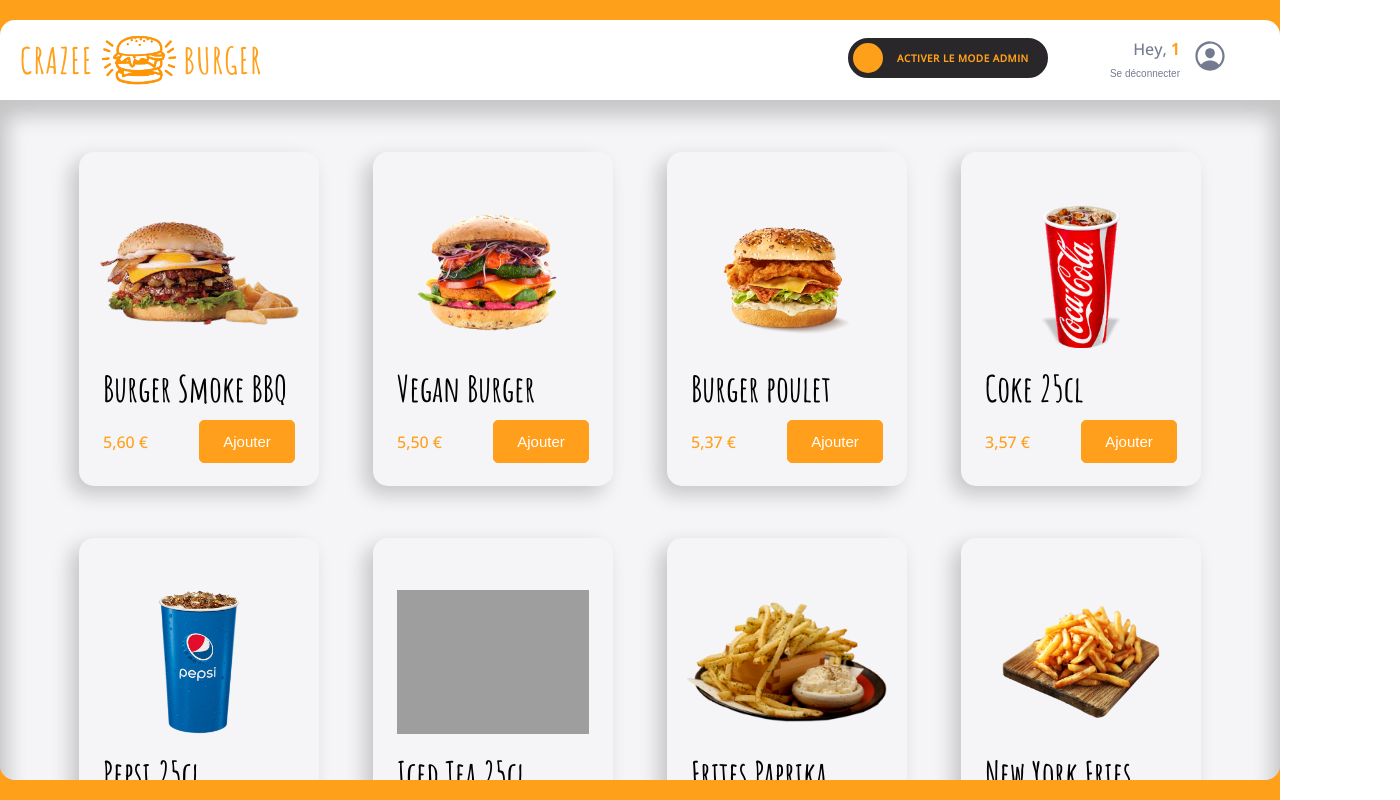
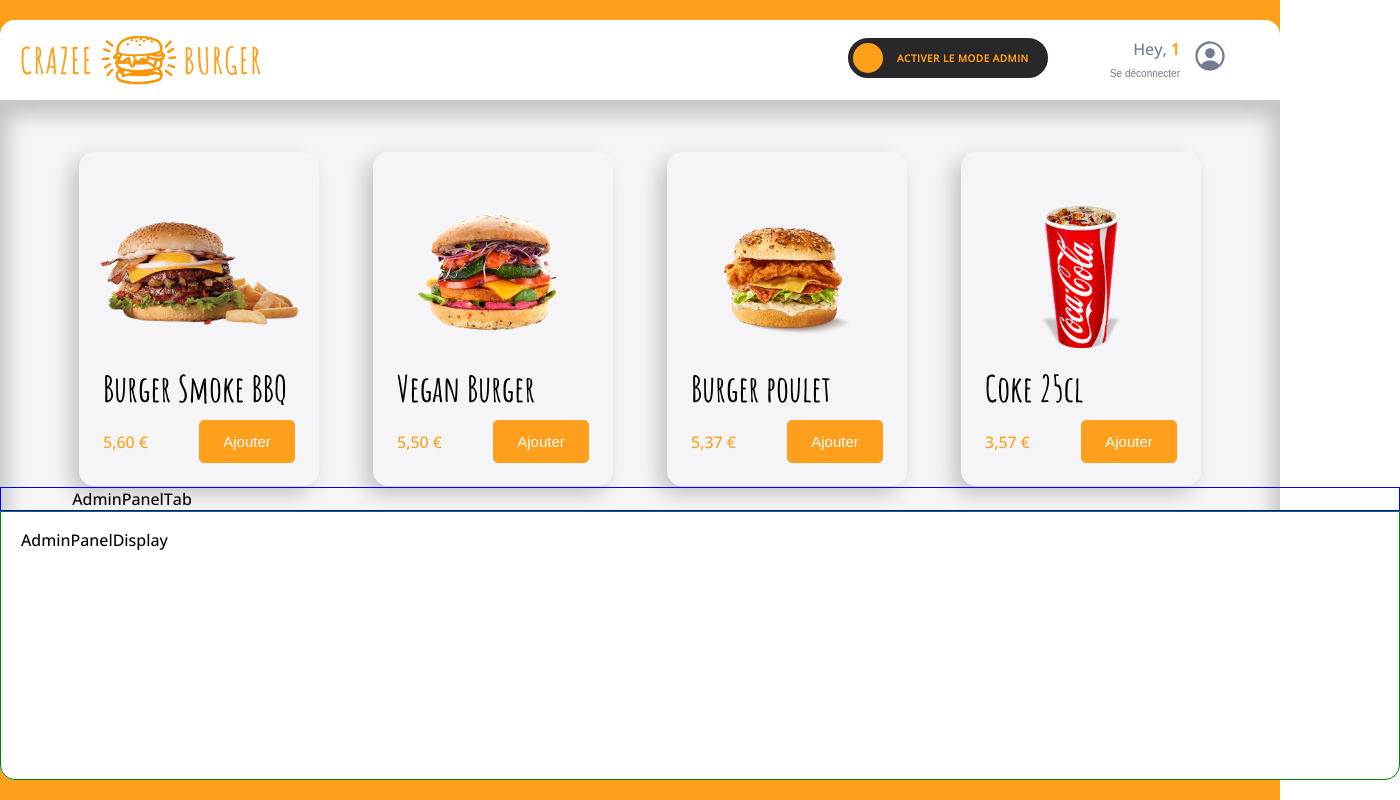
Before and after one commit to Martins-Anthony/crazee-burger, a React (Vite) app: page /order/1 in a window 1280 px wide. Shown: the whole page, 1400 px wide, since content can reach past the window. Built offline with nearby package versions, Linux system fonts and the light colour scheme; grey boxes are pictures that could not be loaded.

Commit message:
✨ F07: ADMIN > add AdminPanel , AdminPanelTab , AdminPanelDisplay

```diff
--- /dev/null
+++ b/src/components/pages/order/Main/AdminPanel/AdminPanel.jsx
@@ -0,0 +1,20 @@
+import styled from 'styled-components'
+import AdminPanelDisplay from './AdminPanelDisplay'
+import AdminPanelTab from './AdminPanelTab'
+import { theme } from '../../../../../theme'
+
+export default function AdminPanel() {
+  return (
+    <AdminPanelStyled>
+      <AdminPanelTab />
+      <AdminPanelDisplay />
+    </AdminPanelStyled>
+  )
+}
+
+const AdminPanelStyled = styled.div`
+  border-radius: 0 0 ${theme.borderRadius.extraRound} ${theme.borderRadius.extraRound};
+  position: absolute;
+  bottom: 20px;
+  width: 1400px;
+`
--- /dev/null
+++ b/src/components/pages/order/Main/AdminPanel/AdminPanelDisplay.jsx
@@ -0,0 +1,15 @@
+import styled from 'styled-components'
+import { theme } from '../../../../../theme'
+
+export default function AdminPanelDisplay() {
+  return <AdminPanelDisplayStyled>AdminPanelDisplay</AdminPanelDisplayStyled>
+}
+
+const AdminPanelDisplayStyled = styled.div`
+  border: 1px solid green;
+  height: 15.65rem;
+  padding-top: 1.05rem;
+  padding-left: ${theme.spacing.md};
+  background: ${theme.colors.white};
+  border-radius: 0 0 ${theme.borderRadius.extraRound} ${theme.borderRadius.extraRound};
+`
--- /dev/null
+++ b/src/components/pages/order/Main/AdminPanel/AdminPanelTab.jsx
@@ -0,0 +1,10 @@
+import styled from 'styled-components'
+
+export default function AdminPanelTab() {
+  return <AdminPanelTabStyled>AdminPanelTab</AdminPanelTabStyled>
+}
+
+const AdminPanelTabStyled = styled.div`
+  border: 1px solid blue;
+  padding-left: 4.45rem;
+`
--- a/src/components/pages/order/Main/Main.jsx
+++ b/src/components/pages/order/Main/Main.jsx
@@ -1,11 +1,13 @@
 import styled from 'styled-components'
 import { theme } from '../../../../theme'
 import Menu from './Menu'
+import AdminPanel from './AdminPanel/AdminPanel'
 
 export default function Main() {
   return (
     <MainStyled>
       <Menu />
+      <AdminPanel />
     </MainStyled>
   )
 }
```
